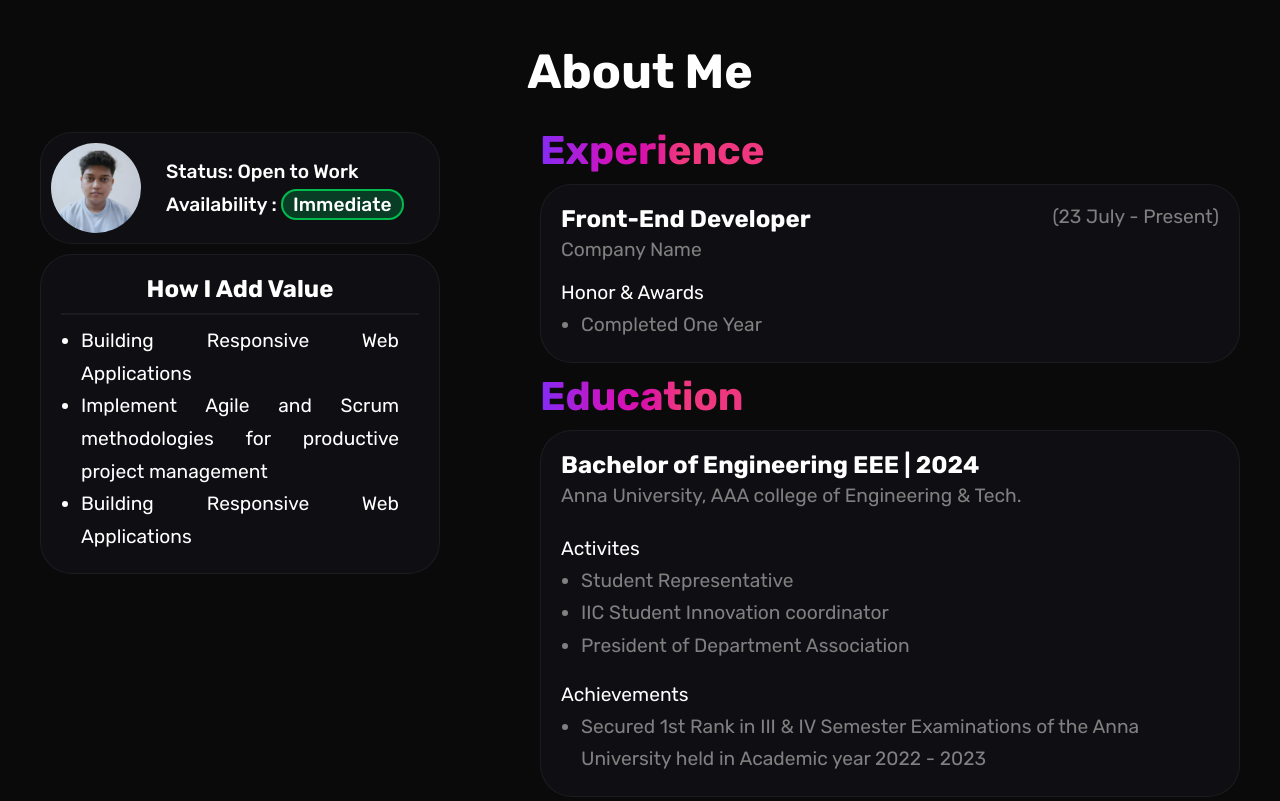
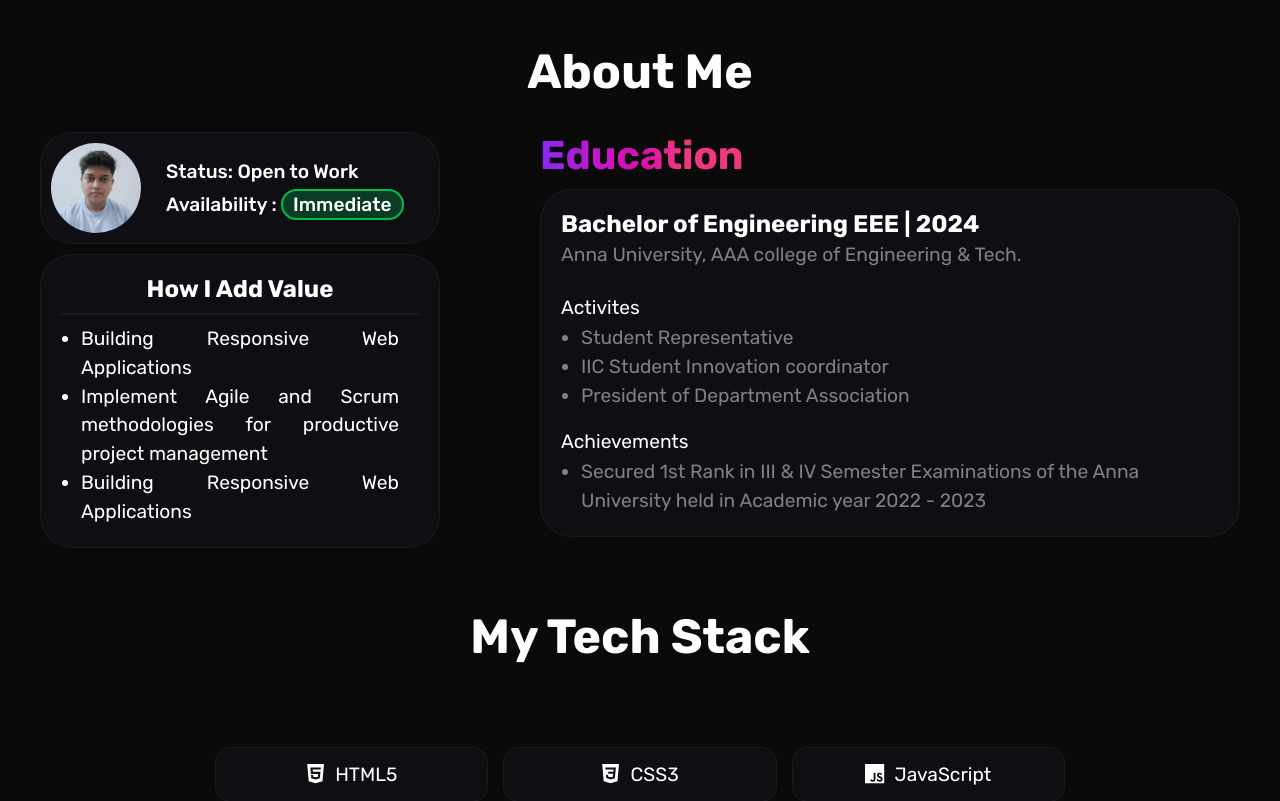
Before and after one commit to ijaihari/portfolio, a React (Vite) app: page / in a window 1280 px wide. Shown: the part 680-1481 px from the top of the page. Built offline with nearby package versions, Linux system fonts and the light colour scheme.

Commit message:
updated about

```diff
--- a/src/pages/About.jsx
+++ b/src/pages/About.jsx
@@ -25,7 +25,7 @@ function About() {
                     </section>
                 </section>
                 <section className='experience'>
-                    <section className='work'>
+                    {/* <section className='work'>
                         <h3 className='work__title'>Experience</h3>
                         <div className='work__job-wrapper'>
                             <div className='role'>
@@ -42,7 +42,8 @@ function About() {
                                 </ul>
                             </div>
                         </div>
-                    </section>
+
+                    </section> */}
                     <section className='edu'>
                         <h3 className='edu__title'>Education</h3>
                         <div className='edu__details'>
--- a/src/styles/about.scss
+++ b/src/styles/about.scss
@@ -76,7 +76,7 @@
             font-size: 1.2rem;
             padding: 0px 20px 10px;
             text-align: justify;
-            line-height: 1.7;
+            line-height: 1.5;
         }
     }
 }
@@ -89,14 +89,14 @@
         margin-bottom: 10px;
 
         &__title {
-            margin-top: -5px;
             background: linear-gradient(to right, #852BF5 0%, #cf13bf 10%, #d911a9 15%, #ef377f 20%);
             @include mixins.gradienttext;
             font-size: 2.5rem;
-            padding-bottom: 10px;
+
         }
 
         &__job-wrapper {
+            margin-top: 10px;
             padding: 20px;
             border-radius: 2rem;
             border: 1px solid var.$color-border;
@@ -106,8 +106,6 @@
                 display: flex;
                 justify-content: space-between;
             }
-
-
 
             h3 {
                 padding-bottom: 5px;
@@ -119,8 +117,6 @@
                 font-size: 1.2rem;
                 color: grey;
             }
-
-
         }
 
         .time {
@@ -142,7 +138,7 @@
 
                 li {
                     font-size: 1.2rem;
-                    line-height: 1.7;
+                    line-height: 1.5;
                     margin: 0px 20px;
                 }
 
@@ -188,7 +184,7 @@
                 }
 
                 li {
-                    line-height: 1.7;
+                    line-height: 1.5;
                     margin: 0px 20px;
                 }
 
```
